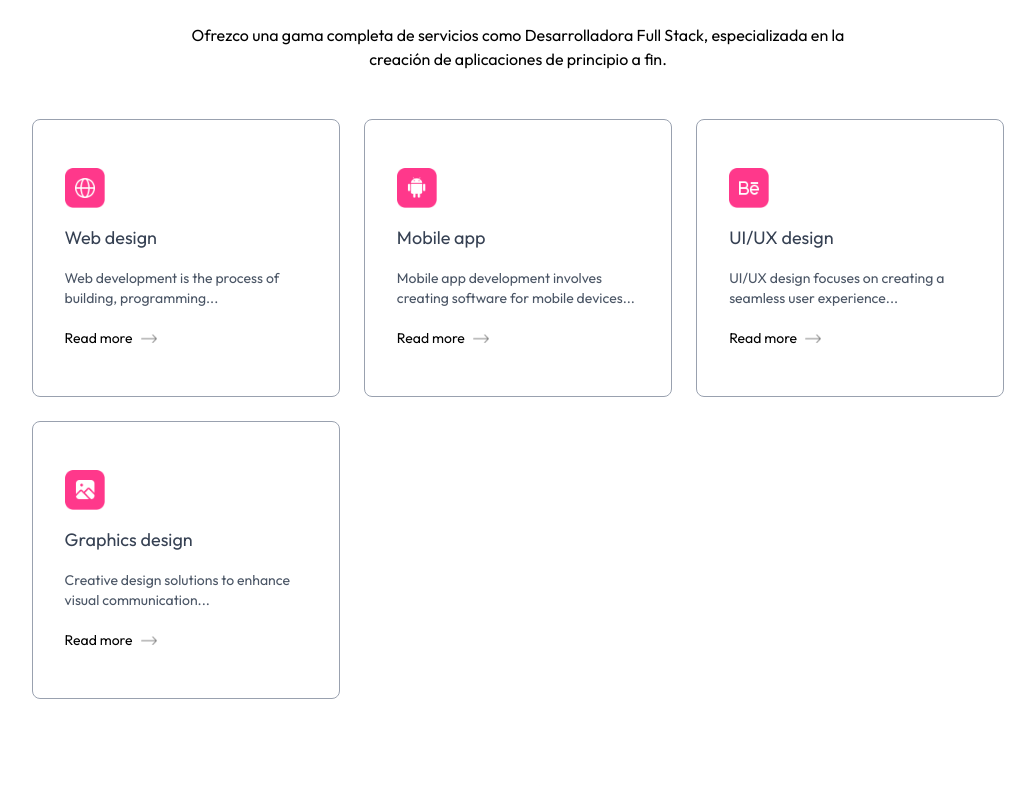
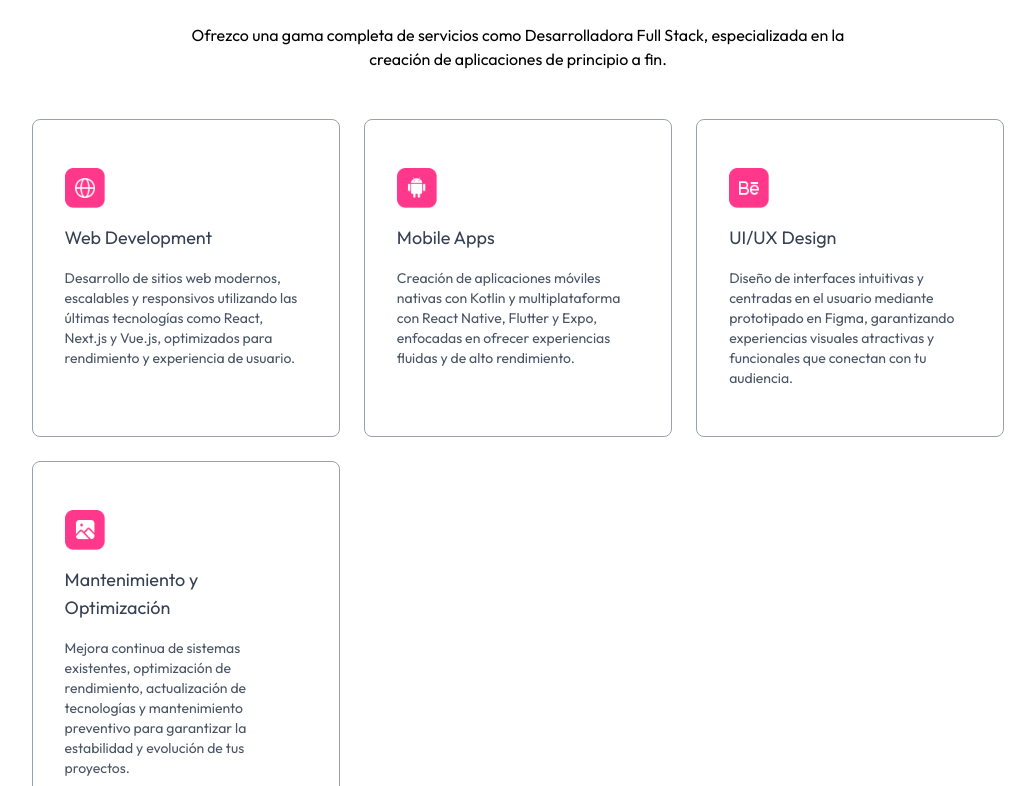
Before and after one commit to saraiherrerab/Portafolio, a Next.js app: page / in a window 1280 px wide. Shown: the part 1754-2540 px from the top of the page, without its empty margins (122-1157 px from the left). Built offline with nearby package versions, Linux system fonts and the light colour scheme; a web font is replaced by a local one.

Commit message:
Mis servicios update

```diff
--- a/app/components/Services.jsx
+++ b/app/components/Services.jsx
@@ -15,15 +15,12 @@ const Services = () => {
             {serviceData.map((service, index) => (
                 <div key={index} className='border border-gray-400 rounded-lg px-8 py-12
                 hover:shadow-black cursor-pointer hover:bg-light-hover
-                hover:-translate-y-1 duration-500'>
+                hover:-translate-y-1 duration-500 dark:border-white dark:hover:bg-dark-hover dark:hover:shadow-white'>
                     <Image src={service.icon} alt={service.title} className='w-10' width={40} height={40}/>
                     <h3 className='text-lg my-4 text-gray-700 dark:text-white'>{service.title}</h3>
-                    <p className='text-sm text-gray-600 leading-5 dark:text-white'>
+                    <p className='text-sm text-gray-600 leading-5 dark:text-white/80'>
                         {service.description}
                     </p>
-                    <a href={service.link} className='flex items-center gap-2 text-sm mt-5'>
-                        Read more <Image alt='' src={assets.right_arrow} className='w-4' width={16} height={16}/>
-                    </a>
                 </div>
             ))}
         </div>
--- a/assets/assets.js
+++ b/assets/assets.js
@@ -102,10 +102,30 @@ export const workData = [
 ]
 
 export const serviceData = [
-    { icon: assets.web_icon, title: 'Web design', description: 'Web development is the process of building, programming...', link: '' },
-    { icon: assets.mobile_icon, title: 'Mobile app', description: 'Mobile app development involves creating software for mobile devices...', link: '' },
-    { icon: assets.ui_icon, title: 'UI/UX design', description: 'UI/UX design focuses on creating a seamless user experience...', link: '' },
-    { icon: assets.graphics_icon, title: 'Graphics design', description: 'Creative design solutions to enhance visual communication...', link: '' },
+    {
+        icon: assets.web_icon,
+        title: 'Web Development',
+        description: 'Desarrollo de sitios web modernos, escalables y responsivos utilizando las últimas tecnologías como React, Next.js y Vue.js, optimizados para rendimiento y experiencia de usuario.',
+        link: ''
+    },
+    {
+        icon: assets.mobile_icon,
+        title: 'Mobile Apps',
+        description: 'Creación de aplicaciones móviles nativas con Kotlin y multiplataforma con React Native, Flutter y Expo, enfocadas en ofrecer experiencias fluidas y de alto rendimiento.',
+        link: ''
+    },
+    {
+        icon: assets.ui_icon,
+        title: 'UI/UX Design',
+        description: 'Diseño de interfaces intuitivas y centradas en el usuario mediante prototipado en Figma, garantizando experiencias visuales atractivas y funcionales que conectan con tu audiencia.',
+        link: ''
+    },
+    {
+        icon: assets.graphics_icon,
+        title: 'Mantenimiento y Optimización',
+        description: 'Mejora continua de sistemas existentes, optimización de rendimiento, actualización de tecnologías y mantenimiento preventivo para garantizar la estabilidad y evolución de tus proyectos.',
+        link: ''
+    },
 ]
 
 export const infoList = [
```
